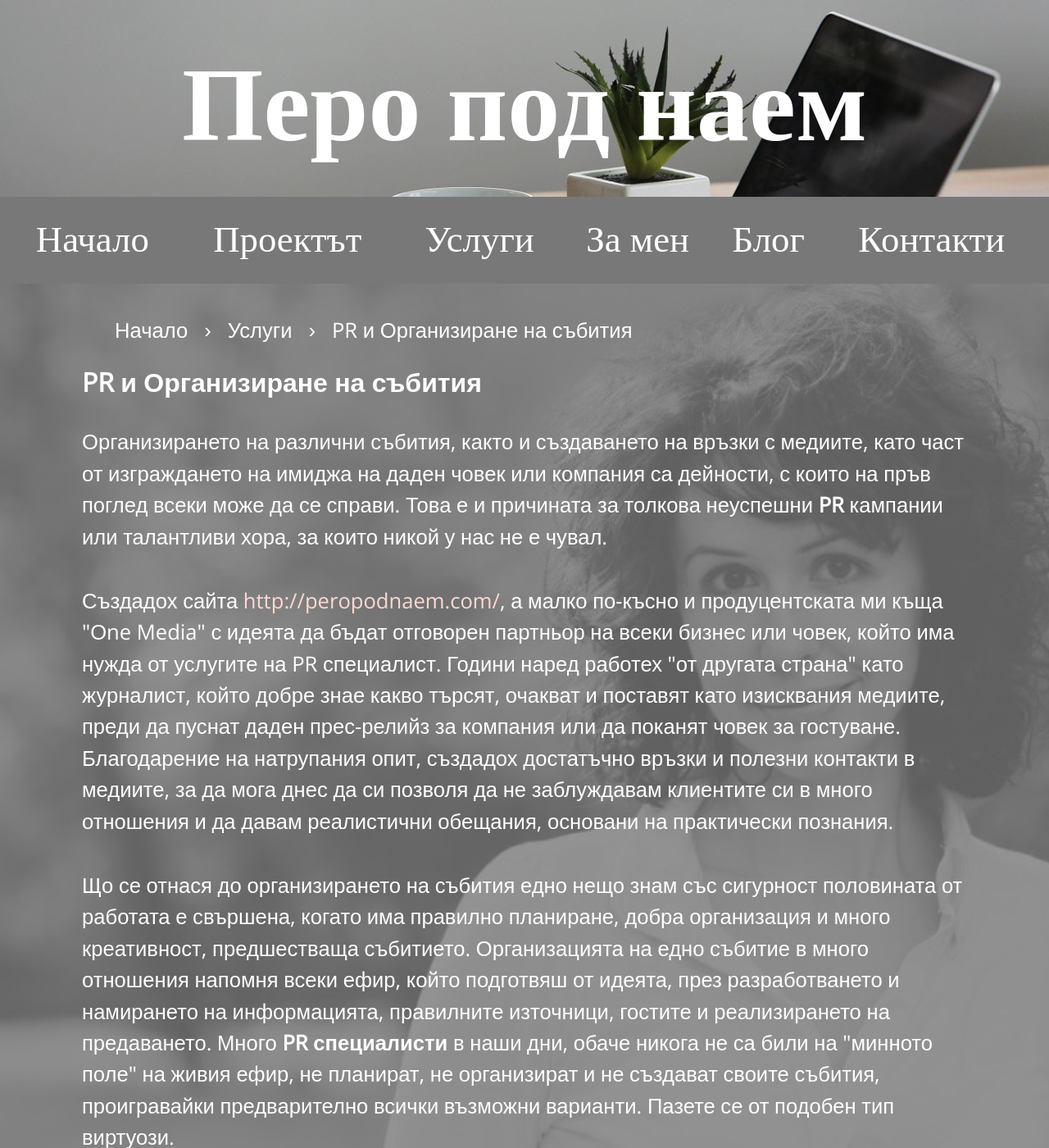
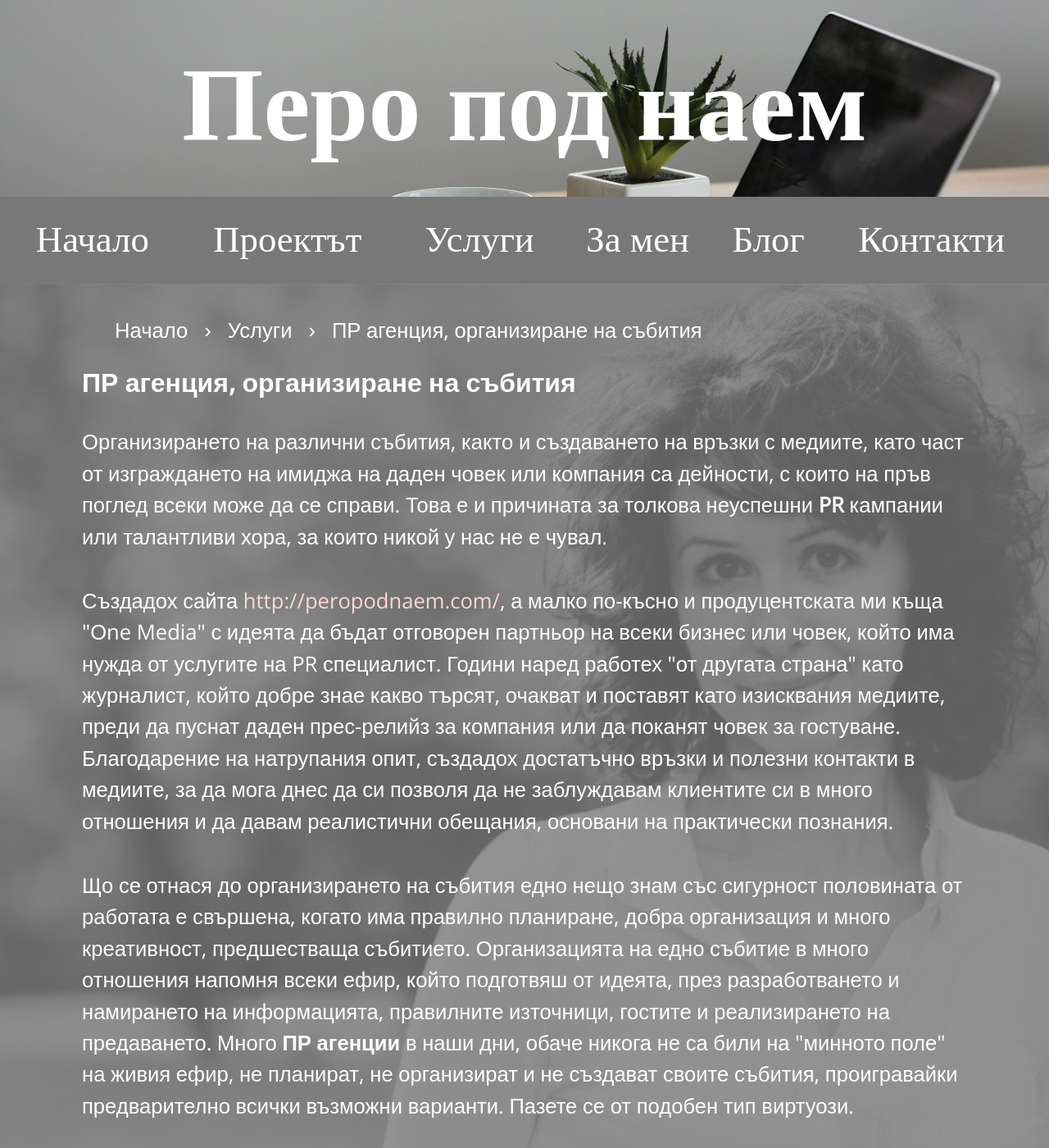
Before and after one commit to peropodnaem/peropodnaem.github.io, a Jekyll site: the page built from PR-event-management.md, in a window 1280 px wide and 1400 px high. Shown: the whole window at 82% size. Built offline with Jekyll 4.4.1, drawn with Linux system fonts in a browser that asks for light colours; some web fonts are replaced.

Commit message:
pr to пр агенция

```diff
--- a/PR-event-management.md
+++ b/PR-event-management.md
@@ -1,8 +1,8 @@
 ---
 layout: page
-title: PR на вашия бранд / фирма и организиране на всички видове събития
-permalink: /услуги/pr-организиране-на-събития/
-excerpt: "Перо под наем е ваш сигурен партньор в изграждането на PR кампанията на вашия бранд или фирма и планиране и организиране на свързаните с нея събития. Благодарение на дългогодишния ни опит в медиите, ние можем да ви предложим отлична комуникационна стратегия, креативност и отговорност. И това не са празни думи."
+title: ПР агенция за вашия бранд / фирма и организиране на всички видове свързани събития
+permalink: /услуги/пр-агенция-организиране-на-събития/
+excerpt: "Перо под наем е ПР агенция и ваш сигурен партньор в изграждането на PR кампанията на вашия бранд или фирма и планиране и организиране на свързаните с нея събития. Благодарение на дългогодишния ни опит в медиите, ние можем да ви предложим отлична комуникационна стратегия, креативност и отговорност. И това не са празни думи."
 style: |
     .page-background {
         background: url("/images/me.jpeg");
@@ -27,17 +27,17 @@
         itemtype="http://schema.org/ListItem">
         <a itemscope itemtype="http://schema.org/Service"
         itemprop="item">
-            <span itemprop="name">PR и Организиране на събития</span></a>
+            <span itemprop="name">ПР агенция, организиране на събития</span></a>
         <meta itemprop="position" content="2"></li>
     </ol>
 </div>
 <div class="clear">
 
 
-<h2>PR и Организиране на събития</h2>
+<h2>ПР агенция, организиране на събития</h2>
 
 <p>Организирането на различни събития, както и създаването на връзки с медиите, като част от изграждането на имиджа на даден човек или компания са дейности, с които на пръв поглед всеки може да се справи. Това е и причината за толкова неуспешни <strong>PR</strong> кампании или талантливи хора, за които никой у нас не е чувал.</p>
 
 <p>Създадох сайта <a href="http://peropodnaem.com">http://peropodnaem.com/</a>, а малко по-късно и продуцентската ми къща "Оne Media" с идеята да бъдат отговорен партньор на всеки бизнес или човек, който има нужда от услугите на PR специалист. Години наред работех "от другата страна" като журналист, който добре знае какво търсят, очакват и поставят като изисквания медиите, преди да пуснат даден прес-релийз за компания или да поканят човек за гостуване. Благодарение на натрупания опит, създадох достатъчно връзки и полезни контакти в медиите, за да мога днес да си позволя да не заблуждавам клиентите си в много отношения и да давам реалистични обещания, основани на практически познания.</p>
 
-<p>Що се отнася до организирането на събития едно нещо знам със сигурност половината от работата е свършена, когато има правилно планиране, добра организация и много креативност, предшестваща събитието. Организацията на едно събитие в много отношения напомня всеки ефир, който подготвяш от идеята, през разработването и намирането на информацията, правилните източници, гостите и реализирането на предаването. Много <strong>PR специалисти</strong> в наши дни, обаче никога не са били на "минното поле" на живия ефир, не планират, не организират и не създават своите събития, проигравайки предварително всички възможни варианти. Пазете се от подобен тип виртуози.</p>
+<p>Що се отнася до организирането на събития едно нещо знам със сигурност половината от работата е свършена, когато има правилно планиране, добра организация и много креативност, предшестваща събитието. Организацията на едно събитие в много отношения напомня всеки ефир, който подготвяш от идеята, през разработването и намирането на информацията, правилните източници, гостите и реализирането на предаването. Много <strong>ПР агенции</strong> в наши дни, обаче никога не са били на "минното поле" на живия ефир, не планират, не организират и не създават своите събития, проигравайки предварително всички възможни варианти. Пазете се от подобен тип виртуози.</p>
```
Also changed, not shown: index.md (+1 -1 lines), services.md (+1 -1 lines).
